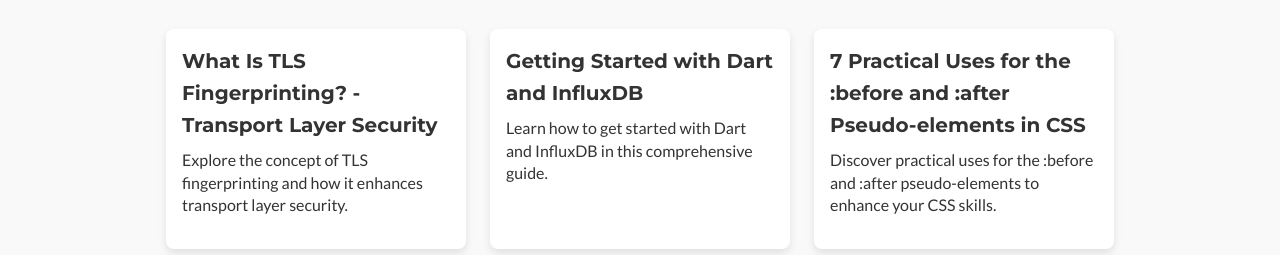
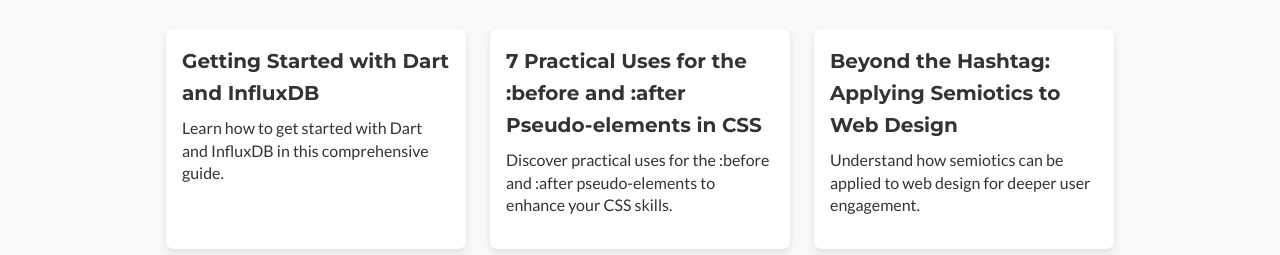
Before and after one commit to ziizium/technical-writing-portfolio, a plain HTML site: page index.html in a window 1280 px wide. Shown: the part 545-800 px from the top of the page. Drawn offline with Linux system fonts and the light colour scheme.

Commit message:
Comment the FingerprintJS Article
The company updated the article, and it's now under the name of another author.

```diff
--- a/index.html
+++ b/index.html
@@ -36,12 +36,12 @@
   <section id="featured-articles" class="featured-articles">
     <h2>Featured Articles</h2>
     <div class="articles-container">
-      <article class="article-card">
+      <!--<article class="article-card">
         <a href="https://fingerprint.com/blog/what-is-tls-fingerprinting-transport-layer-security/" target="_blank">
           <h3>What Is TLS Fingerprinting? - Transport Layer Security</h3>
           <p>Explore the concept of TLS fingerprinting and how it enhances transport layer security.</p>
         </a>
-      </article>
+      </article>-->
       <article class="article-card">
         <a href="https://www.influxdata.com/blog/getting-started-dart-influxdb/" target="_blank">
           <h3>Getting Started with Dart and InfluxDB</h3>
```
